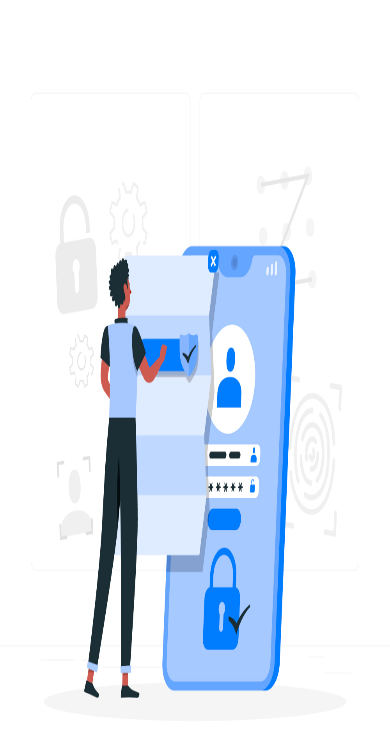
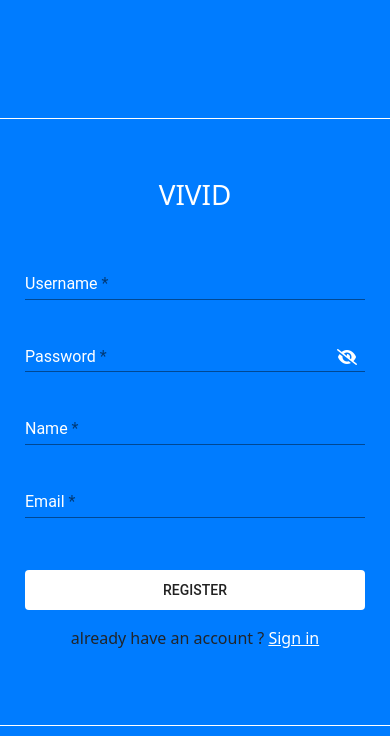
Before and after one commit to AhmedHamza7/vivid, an Angular app: page /register in a window 390 px wide. Shown: the top 736 px of the page. Built offline with nearby package versions, Linux system fonts and the light colour scheme.

Commit message:
- finish login and responsive auth

```diff
--- a/src/app/core/services/auth.service.ts
+++ b/src/app/core/services/auth.service.ts
@@ -14,6 +14,6 @@ export class AuthService {
   }
 
   login(loginData:FormData):Observable<any> {
-    return this.http.post('https://tarmeezacademy.com/api/v1/register', loginData )
+    return this.http.post('https://tarmeezacademy.com/api/v1/login', loginData )
   }
 }
--- a/src/app/modules/auth/login/login.component.html
+++ b/src/app/modules/auth/login/login.component.html
@@ -1,10 +1,10 @@
 <div class="login-container">
     <div class="row">
-        <div class="col-md-7 image-container">
+        <div class="col-xl-7 col-lg-6 image-container">
             <img src="../../../../assets/images/login.jpg" class="w-100" alt="" srcset="">
         </div>
-        <div class="col-md-5 form-container">
-            <div class="row">
+        <div class="col-xl-5 col-lg-6 form-container">
+            <div class="form-content">
                 <div class="title col-md-12 text-center text-white">
                     <h1>
                         VIVID
@@ -31,7 +31,7 @@
                             </mat-error>
                         </mat-form-field>
                         <!-- <button class="button_submit mt-4" (click)="signUp()">Register</button> -->
-                        <button mat-flat-button class="button_submit mt-4" (click)="signUp()">Register</button>
+                        <button mat-flat-button class="button_submit mt-4" (click)="login()">Login</button>
                     </form>
                 </div>
                 <p class="signin text-center my-3 ">Don't have an account ? <a routerLink="/register">Register</a> </p>
--- a/src/app/modules/auth/login/login.component.scss
+++ b/src/app/modules/auth/login/login.component.scss
@@ -3,9 +3,11 @@
     max-height: 100vh;
     overflow: hidden;
     .image-container{
+        display: flex;
+        align-items: center;
         img{
-            min-height: 100vh;
-            max-height: 100vh;
+            min-height: 50vh;
+            max-height: 70vh;
         }
     }
     .form-container {
@@ -17,28 +19,28 @@
         max-height: 100vh;
         .form-content {
             border: 0.5px solid white;
-            padding: 100px 80px;
+            padding: 20% 10%;
             .register-form {
                 margin-top: 36px;
                 display: flex;
                 flex-direction: column;
                 width: 350px;
                 transition: 0.3s;
-                .button_submit {
-                    width: 100%;
-                    height: 54px;
-                    font-size: 14px;
-                    color: white;
-                    background: red;
-                    border-radius: 5px;
-                    border: none;
-                    font-weight: 500;
-                    text-transform: uppercase;
-                }
+                // .button_submit {
+                //     width: 100%;
+                //     height: 54px;
+                //     font-size: 14px;
+                //     color: white;
+                //     background: red;
+                //     border-radius: 5px;
+                //     border: none;
+                //     font-weight: 500;
+                //     text-transform: uppercase;
+                // }
             }
             .button_submit {
                 // width: 100%;
-                height: 54px;
+                height: 48px;
                 // font-size: 14px;
                 // color: white;
                 // background: red;
@@ -54,4 +56,36 @@
             }
         }
     }
+
+    @media (max-width:1300px) {
+        min-height: 100%;
+        max-height: 100%;
+        .form-container {
+            .form-content {
+                padding: 15% 7%;
+                .register-form {
+                    width: 340px;
+                    .button_submit {
+                        height: 40px;
+                    }
+                }
+                .button_submit {
+                    height: 40px;
+                }
+            }
+            .signin {
+                a {
+                    color: white;
+                }
+            }
+        }
+    }
+    @media (max-width:1000px) {
+        .image-container{
+            display: none;
+        }
+        .form-container {
+            width: 100% !important;
+        }
+    }
 }
--- a/src/app/modules/auth/login/login.component.ts
+++ b/src/app/modules/auth/login/login.component.ts
@@ -38,7 +38,7 @@ export class LoginComponent {
       return this.loginForm.controls;
     }
 
-    signUp() {
+    login() {
       this.AuthService.login(this.loginForm.value).subscribe({
         next: (res)=> {
           // this.RegisterUserData = res.user
--- a/src/app/modules/auth/register/register.component.html
+++ b/src/app/modules/auth/register/register.component.html
@@ -1,9 +1,9 @@
 <div class="login-container">
     <div class="row">
-        <div class="col-md-7 image-container">
+        <div class="col-xl-7 col-lg-6 image-container">
             <img src="../../../../assets/images/login.jpg" class="w-100" alt="" srcset="">
         </div>
-        <div class="col-md-5 form-container">
+        <div class="col-xl-5 col-lg-6 form-container">
             <div class="form-content">
                 <div class="title text-center text-white">
                     <h1>
--- a/src/app/modules/auth/register/register.component.scss
+++ b/src/app/modules/auth/register/register.component.scss
@@ -49,21 +49,21 @@ mat-form-field {
                 flex-direction: column;
                 width: 350px;
                 transition: 0.3s;
-                .button_submit {
-                    width: 100%;
-                    height: 54px;
-                    font-size: 14px;
-                    color: white;
-                    background: red;
-                    border-radius: 5px;
-                    border: none;
-                    font-weight: 500;
-                    text-transform: uppercase;
-                }
+                // .button_submit {
+                //     width: 100%;
+                //     height: 54px;
+                //     font-size: 14px;
+                //     color: white;
+                //     background: red;
+                //     border-radius: 5px;
+                //     border: none;
+                //     font-weight: 500;
+                //     text-transform: uppercase;
+                // }
             }
             .button_submit {
                 // width: 100%;
-                height: 54px;
+                height: 48px;
                 // font-size: 14px;
                 // color: white;
                 // background: red;
@@ -79,4 +79,30 @@ mat-form-field {
             }
         }
     }
+    @media (max-width:1300px) {
+        min-height: 100%;
+        max-height: 100%;
+        .form-container {
+            .form-content {
+                padding: 15% 7%;
+                .register-form {
+                    width: 340px;
+                    .button_submit {
+                        height: 40px;
+                    }
+                }
+                .button_submit {
+                    height: 40px;
+                }
+            }
+        }
+    }
+    @media (max-width:1000px) {
+        .image-container{
+            display: none;
+        }
+        .form-container {
+            width: 100% !important;
+        }
+    }
 }
```
